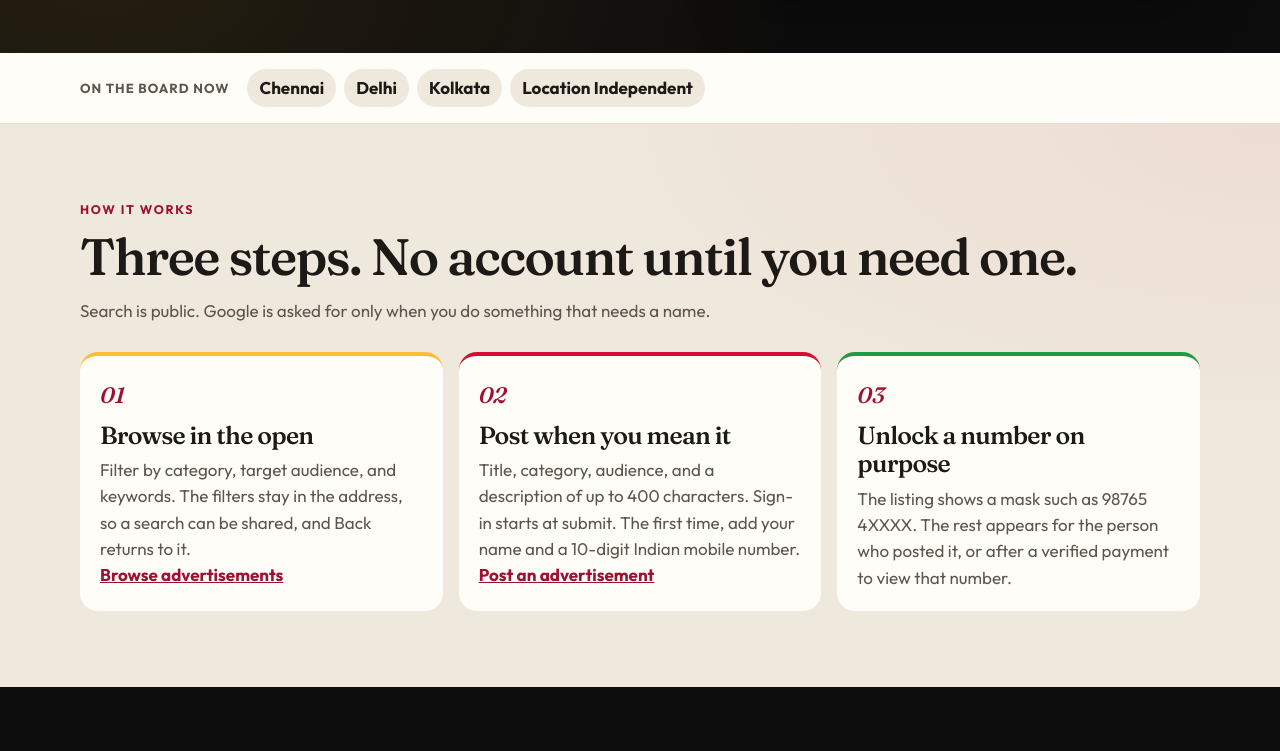
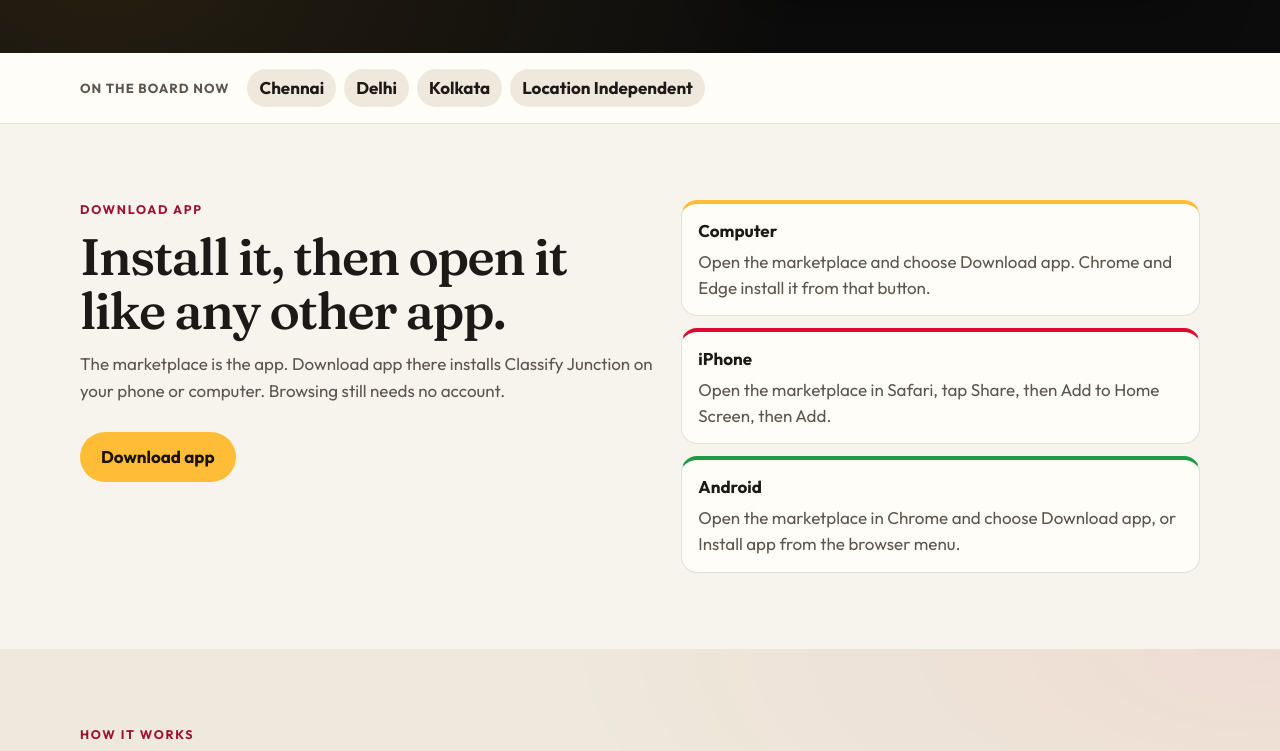
Before and after one commit to digibillmate-billing/classify-junction-landing, a website: page site/index.html in a window 1280 px wide. Shown: the part 800-1551 px from the top of the page. Drawn offline with Linux system fonts and the light colour scheme.

Commit message:
Link the landing page to the marketplace app download.
Download app opens the installable Classify Junction marketplace.

```diff
--- a/site/css/styles.css
+++ b/site/css/styles.css
@@ -630,6 +630,44 @@
   max-width: 48ch;
 }
 
+.download-grid {
+  display: grid;
+  grid-template-columns: minmax(0, 1.05fr) minmax(0, 0.95fr);
+  gap: 28px;
+  align-items: start;
+}
+
+.install-steps {
+  list-style: none;
+  padding: 0;
+  margin: 0;
+  display: grid;
+  gap: 12px;
+}
+
+.install-steps li {
+  background: var(--paper-2);
+  border: 1px solid var(--line);
+  border-top: 4px solid var(--gold);
+  border-radius: 16px;
+  padding: 14px 16px;
+  color: var(--muted);
+}
+
+.install-steps li:nth-child(2) {
+  border-top-color: var(--crimson);
+}
+
+.install-steps li:nth-child(3) {
+  border-top-color: #1f9a45;
+}
+
+.install-steps strong {
+  display: block;
+  margin-bottom: 4px;
+  color: var(--text);
+}
+
 .paths {
   display: grid;
   grid-template-columns: 1fr 1fr;
@@ -967,6 +1005,7 @@
   .mask-grid,
   .steps,
   .paths,
+  .download-grid,
   .footer-grid {
     grid-template-columns: 1fr;
   }
--- a/site/index.html
+++ b/site/index.html
@@ -38,6 +38,7 @@
           <a href="/#private">Your number</a>
           <a href="/#posting">Posting</a>
           <a href="/#questions">Questions</a>
+          <a href="https://classify-junction.digibillmate-billing.workers.dev/">Download app</a>
           <a class="btn btn-gold" href="https://classify-junction.digibillmate-billing.workers.dev/#published">Browse advertisements</a>
         </nav>
       </div>
@@ -51,7 +52,8 @@
             <h1>Find it. Post it. <em>Keep your number private.</em></h1>
             <p class="lead">Classify Junction is a public board for classified advertisements. Look through what has been published, with no account. Sign in with Google only when you post, report a listing, or view a contact number.</p>
             <div class="actions">
-              <a class="btn btn-gold" href="https://classify-junction.digibillmate-billing.workers.dev/#published">Browse advertisements</a>
+              <a class="btn btn-gold" href="https://classify-junction.digibillmate-billing.workers.dev/">Download app</a>
+              <a class="btn btn-ghost" href="https://classify-junction.digibillmate-billing.workers.dev/#published">Browse advertisements</a>
               <a class="btn btn-ghost" href="https://classify-junction.digibillmate-billing.workers.dev/#post-ad">Post an advertisement</a>
             </div>
             <ul class="trust">
@@ -100,6 +102,33 @@
             <li>Kolkata</li>
             <li>Location Independent</li>
           </ul>
+        </div>
+      </section>
+
+      <section class="band" id="download">
+        <div class="wrap download-grid">
+          <div>
+            <p class="kicker">Download app</p>
+            <h2>Install it, then open it like any other app.</h2>
+            <p class="section-lead">The marketplace is the app. Download app there installs Classify Junction on your phone or computer. Browsing still needs no account.</p>
+            <div class="actions">
+              <a class="btn btn-gold" href="https://classify-junction.digibillmate-billing.workers.dev/">Download app</a>
+            </div>
+          </div>
+          <ol class="install-steps">
+            <li>
+              <strong>Computer</strong>
+              Open the marketplace and choose Download app. Chrome and Edge install it from that button.
+            </li>
+            <li>
+              <strong>iPhone</strong>
+              Open the marketplace in Safari, tap Share, then Add to Home Screen, then Add.
+            </li>
+            <li>
+              <strong>Android</strong>
+              Open the marketplace in Chrome and choose Download app, or Install app from the browser menu.
+            </li>
+          </ol>
         </div>
       </section>
 
@@ -245,6 +274,10 @@
           <p class="kicker">Questions</p>
           <h2>Before you open the board.</h2>
           <details>
+            <summary>How do I download the app?</summary>
+            <p>Open the marketplace and use Download app. On a computer, Chrome or Edge installs it from that button. On an iPhone, open the marketplace in Safari, tap Share, then Add to Home Screen, then Add. On Android, use Download app or Install app in the Chrome menu. The icon then opens Classify Junction like any other app.</p>
+          </details>
+          <details>
             <summary>Do I need an account to look?</summary>
             <p>No. Browsing, search, and opening a listing are public. The marketplace asks for Google only when you post, report a listing, open your own advertisements, or view a contact number.</p>
           </details>
@@ -277,7 +310,8 @@
           <h2>The board is open.</h2>
           <p class="section-lead">Browse what is published, or post an advertisement of your own. Built by DigiBillMate.</p>
           <div class="actions">
-            <a class="btn btn-gold" href="https://classify-junction.digibillmate-billing.workers.dev/#published">Browse advertisements</a>
+            <a class="btn btn-gold" href="https://classify-junction.digibillmate-billing.workers.dev/">Download app</a>
+            <a class="btn btn-ghost" href="https://classify-junction.digibillmate-billing.workers.dev/#published">Browse advertisements</a>
             <a class="btn btn-ghost" href="https://classify-junction.digibillmate-billing.workers.dev/#post-ad">Post an advertisement</a>
           </div>
         </div>
@@ -292,6 +326,7 @@
         </div>
         <div>
           <p class="footer-label">Marketplace</p>
+          <a href="https://classify-junction.digibillmate-billing.workers.dev/">Download app</a>
           <a href="https://classify-junction.digibillmate-billing.workers.dev/#published">Browse advertisements</a>
           <a href="https://classify-junction.digibillmate-billing.workers.dev/#post-ad">Post an advertisement</a>
           <a href="https://classify-junction.digibillmate-billing.workers.dev/admin/login">Staff sign-in</a>
```
Also changed, not shown: site/404.html (+2 -0 lines), site/privacy/index.html (+2 -0 lines), site/terms/index.html (+2 -0 lines).
